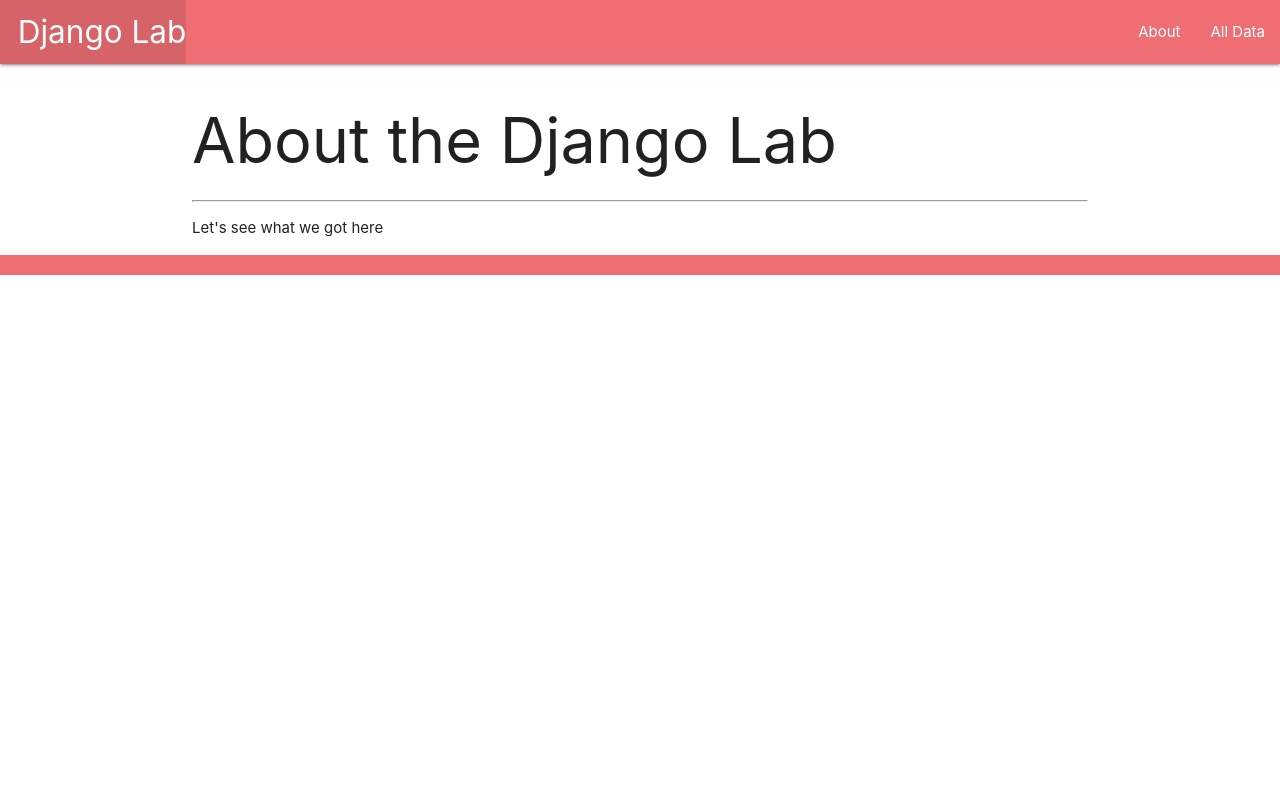
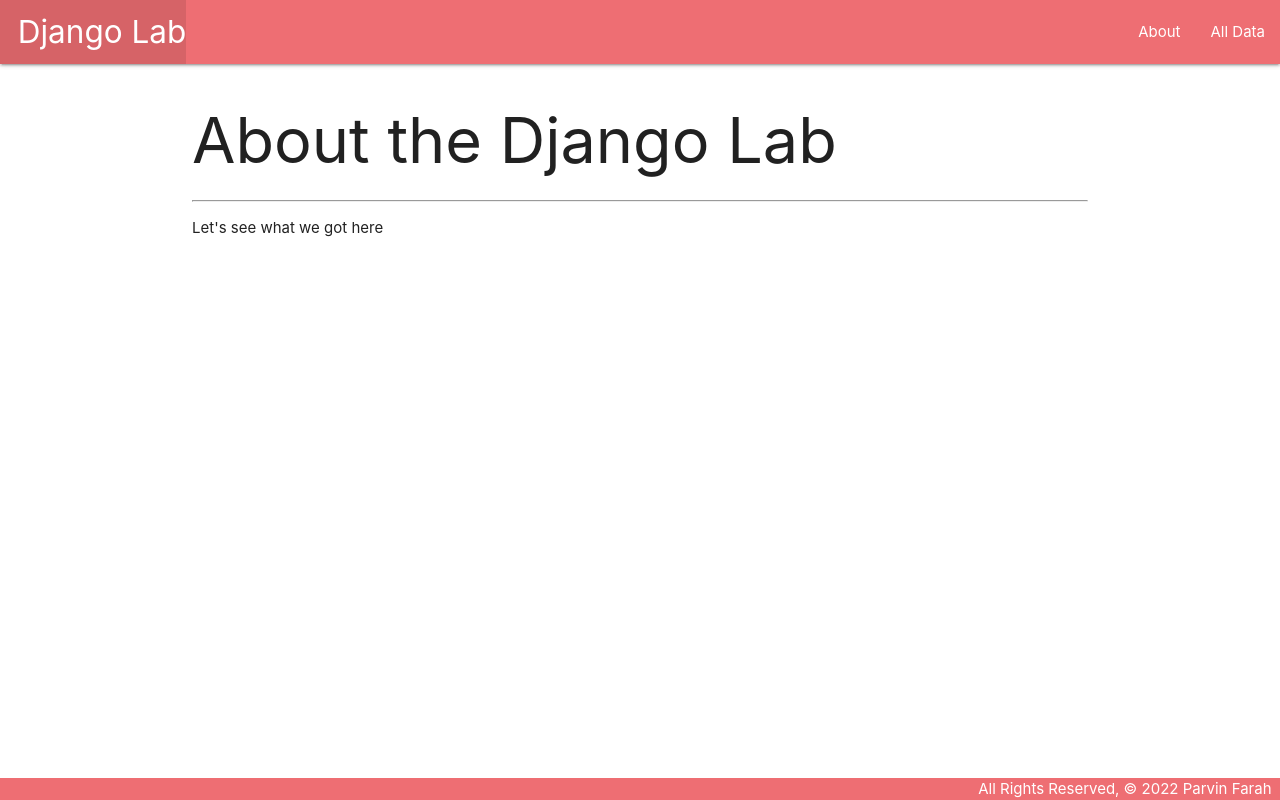
Before and after one commit to parvinfrzd/GA-SEI-44, a Django app: page /about/ in a window 1280 px wide. Run offline with Django 4.2, Linux system fonts and the light colour scheme.

Commit message:
add static files

```diff
--- /dev/null
+++ b/18-djangolab/main_app/static/css/style.css
@@ -0,0 +1,14 @@
+body {
+    display: flex;
+    min-height: 100vh;
+    flex-direction: column;
+}
+
+main {
+    flex: 1 0 auto;
+}
+
+footer.page-footer {
+    padding-top: 0;
+    text-align: right;
+}
--- a/18-djangolab/main_app/templates/partials/base.html
+++ b/18-djangolab/main_app/templates/partials/base.html
@@ -1,3 +1,4 @@
+{% load static %}
 <!DOCTYPE html>
 <html lang="en">
 <head>
@@ -6,6 +7,8 @@
   <meta http-equiv="X-UA-Compatible" content="ie=edge">
   <title>Cat Collector</title>
   <link rel="stylesheet" href="https://cdnjs.cloudflare.com/ajax/libs/materialize/1.0.0/css/materialize.min.css">
+  <link rel="stylesheet" type="text/css" href="{% static 'css/style.css' %}">
+
 </head>
 <body>
   <header class="navbar-fixed">
```
